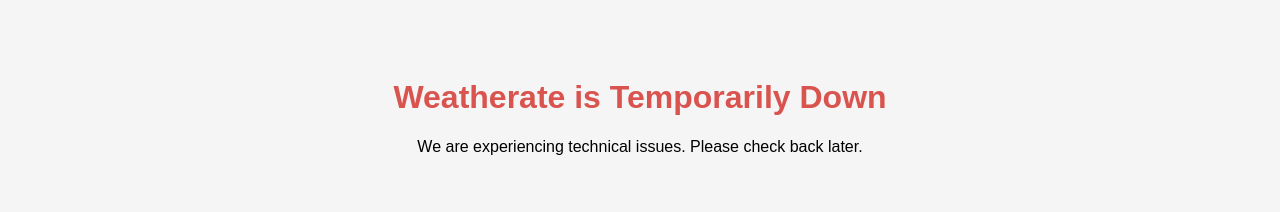
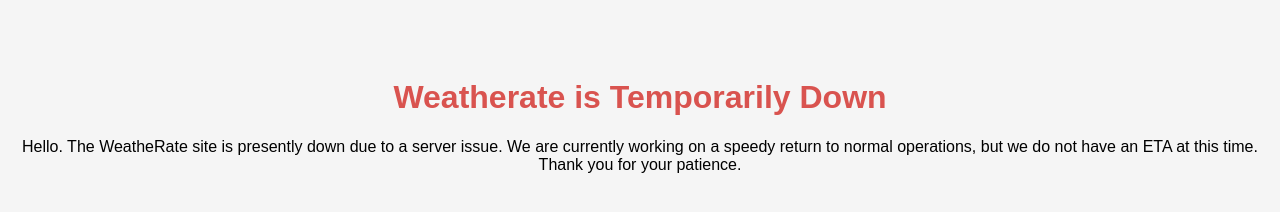
Before and after one commit to bergutman/weatherate-maintenance, a plain HTML site: page index.html in a window 1280 px wide. Drawn offline with Linux system fonts and the light colour scheme.

Commit message:
Update index.html

```diff
--- a/index.html
+++ b/index.html
@@ -15,6 +15,6 @@
 </head>
 <body>
     <h1>Weatherate is Temporarily Down</h1>
-    <p>We are experiencing technical issues. Please check back later.</p>
+    <p>Hello. The WeatheRate site is presently down due to a server issue.  We are currently working on a speedy return to normal operations, but we do not have an ETA at this time.  Thank you for your patience.</p>
 </body>
 </html>
```
